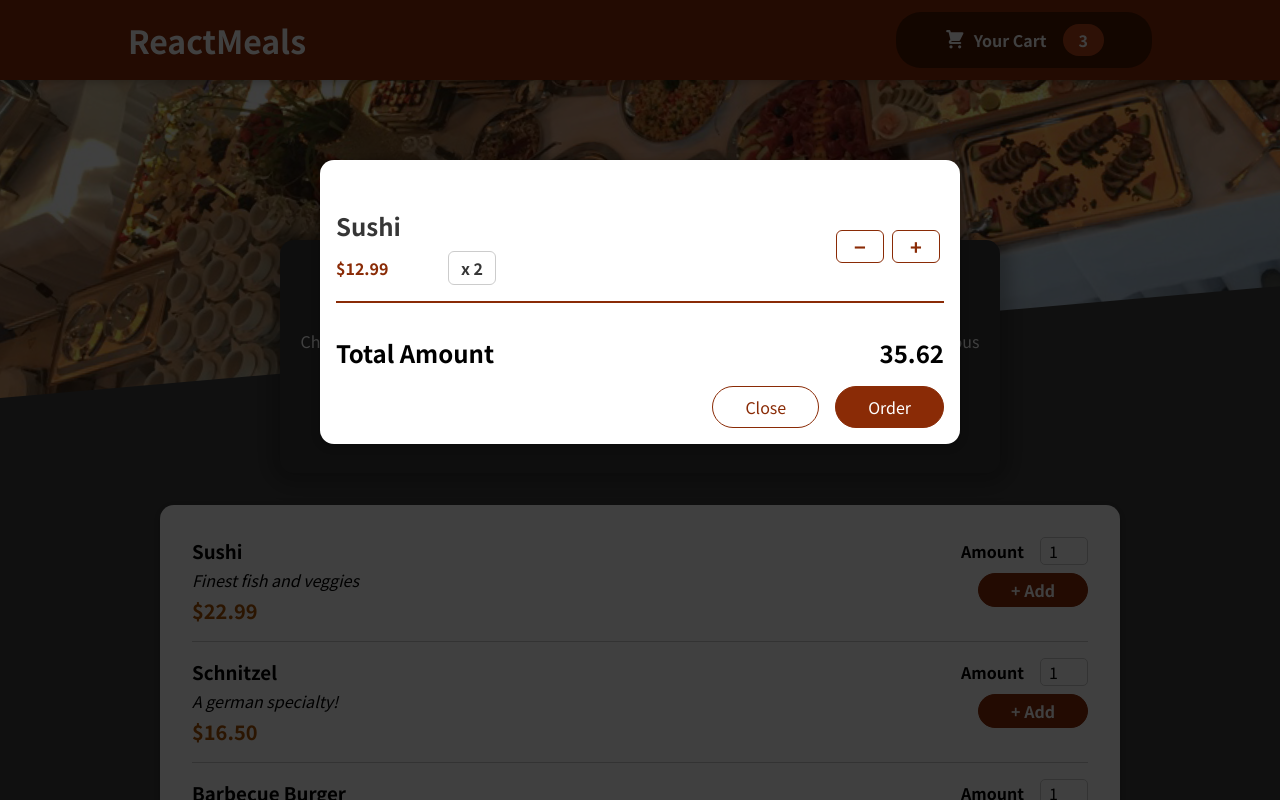
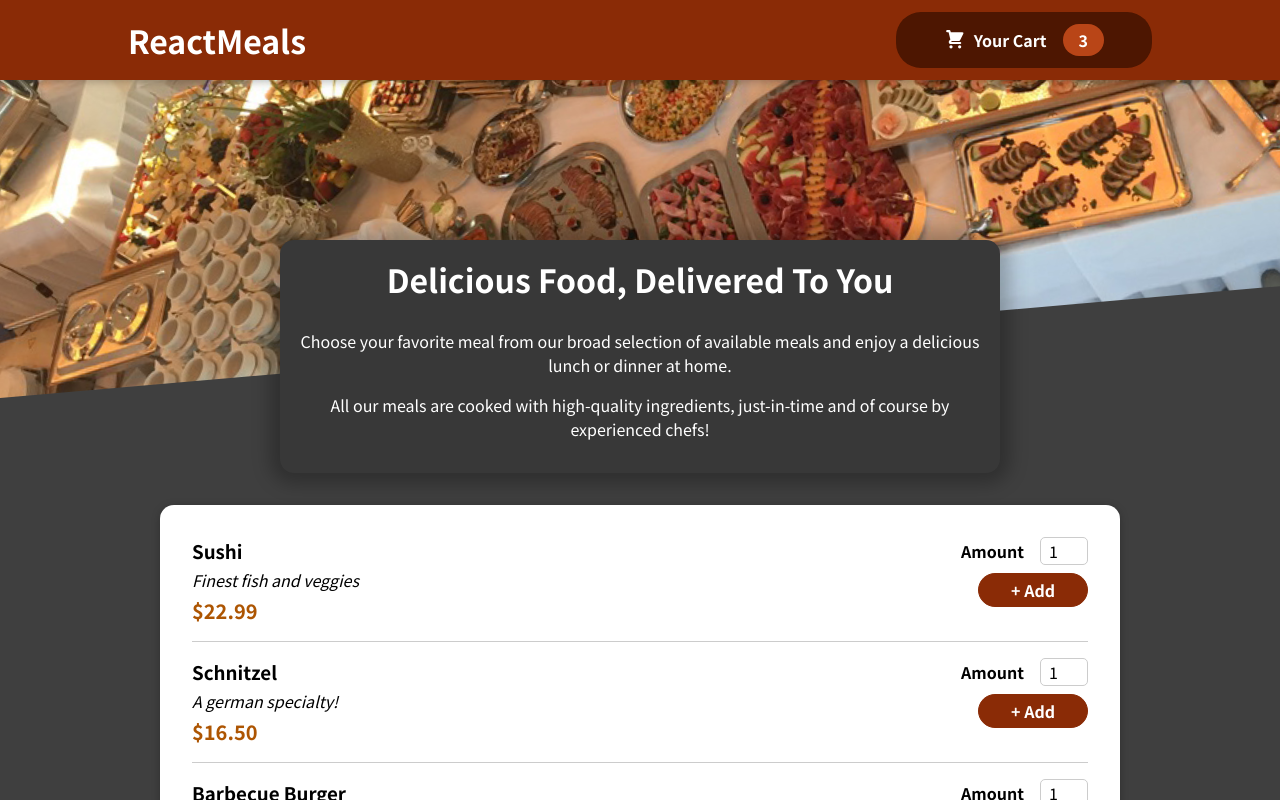
Before and after one commit to cerullian/food-order, a React (Create React App) app: page / in a window 1280 px wide. Shown: the top 800 px of the page. Built offline with nearby package versions, Linux system fonts and the light colour scheme.

Commit message:
added cart modal state

```diff
--- a/src/App.js
+++ b/src/App.js
@@ -1,13 +1,23 @@
-import React from "react";
+import React, { useState } from "react";
 import Header from "./components/Layout/Header";
 import Meals from "./components/Meals/Meals";
 import Cart from "./components/Cart/Cart";
 
 function App() {
+  const [cartIsShown, setCartIsShown] = useState(false);
+
+  const showCartHandler = () => {
+    setCartIsShown(true);
+  };
+
+  const hideCartHandler = () => {
+    setCartIsShown(false);
+  };
+
   return (
     <React.Fragment>
-      <Cart />
-      <Header />
+      {cartIsShown && <Cart onClose={hideCartHandler} />}
+      <Header onShowCart={showCartHandler} />
       <main>
         <Meals />
       </main>
--- a/src/components/Cart/Cart.js
+++ b/src/components/Cart/Cart.js
@@ -6,20 +6,28 @@
   const cartItems = (
     <ul className={classes["cart-items"]}>
       {[{ id: "c1", name: "Sushi", amount: 2, price: 12.99 }].map((item) => (
-        <CartItem key={item.id} id={item.id} name={item.name} amount={item.amount} price={item.price} />
+        <CartItem
+          key={item.id}
+          id={item.id}
+          name={item.name}
+          amount={item.amount}
+          price={item.price}
+        />
       ))}
     </ul>
   );
 
   return (
-    <Modal>
+    <Modal onClose={props.onClose}>
       {cartItems}
       <div className={classes.total}>
         <span>Total Amount</span>
         <span>35.62</span>
       </div>
       <div className={classes.actions}>
-        <button className={classes['button--alt']}>Close</button>
+        <button className={classes["button--alt"]} onClick={props.onClose}>
+          Close
+        </button>
         <button className={classes.button}>Order</button>
       </div>
     </Modal>
--- a/src/components/Layout/Header.js
+++ b/src/components/Layout/Header.js
@@ -1,15 +1,14 @@
 import mealsImage from "../../assets/meals.jpg";
-import React, { useState } from "react";
+import React from "react";
 import classes from "./Header.module.css";
 import HeaderCartButton from "./HeaderCartButton";
-import Modal from "../UI/Modal/Modal";
 
 const Header = (props) => {
   return (
     <React.Fragment>
       <header className={classes.header}>
         <h1>ReactMeals</h1>
-        <HeaderCartButton />
+        <HeaderCartButton onClick={props.onShowCart} />
       </header>
       <div className={classes["main-image"]}>
         <img src={mealsImage} alt="A table Full of delicious food!" />
--- a/src/components/Layout/HeaderCartButton.js
+++ b/src/components/Layout/HeaderCartButton.js
@@ -3,7 +3,7 @@
 
 const HeaderCartButton = (props) => {
   return (
-    <button className={classes.button}>
+    <button className={classes.button} onClick={props.onClick}>
       <span className={classes.icon}>
         <CartIcon />
       </span>
--- a/src/components/UI/Modal/Modal.js
+++ b/src/components/UI/Modal/Modal.js
@@ -3,8 +3,8 @@
 
 import classes from "./Modal.module.css";
 
-const Backdrop = () => {
-  return <div className={classes.backdrop} />;
+const Backdrop = (props) => {
+  return <div className={classes.backdrop} onClick={props.onClose} />;
 };
 
 const ModalOverlay = (props) => {
@@ -20,7 +20,7 @@
 const Modal = (props) => {
   return (
     <React.Fragment>
-      {ReactDOM.createPortal(<Backdrop />, portalElement)}
+      {ReactDOM.createPortal(<Backdrop onClose={props.onClose} />, portalElement)}
       {ReactDOM.createPortal(<ModalOverlay>{props.children}</ModalOverlay>, portalElement)}
     </React.Fragment>
   );
```
